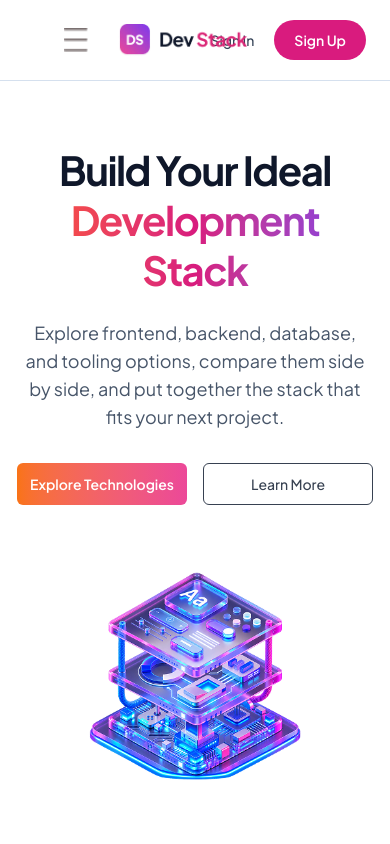
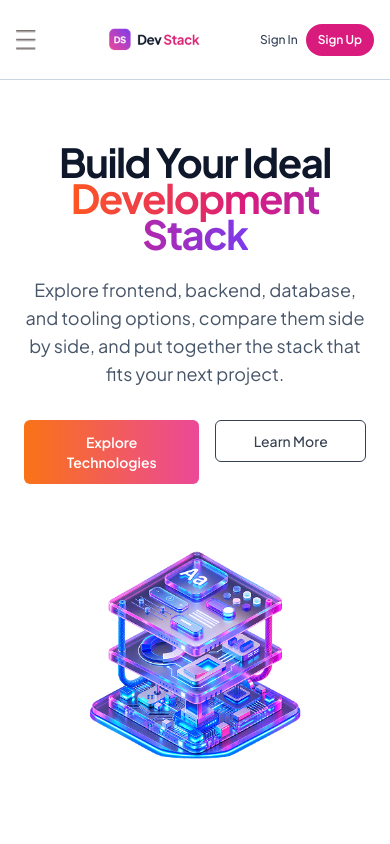
Before and after one commit to nnasif78/DevStack, a React (Vite) app: page / in a window 390 px wide. Shown: the top 844 px of the page. Built offline with nearby package versions, Linux system fonts and the light colour scheme.

Commit message:
minor improvements

```diff
--- a/src/App.tsx
+++ b/src/App.tsx
@@ -2,8 +2,7 @@ import Navbar from "./Navbar"
 import Hero from './Hero'
 import Technologies from "./Technologies"
 import Footer from "./Footer"
-import { ToastContainer, toast } from 'react-toastify'
-import 'react-toastify/dist/ReactToastify.css'
+import { ToastContainer } from 'react-toastify'
 
 
 function App() {
--- a/src/Hero.tsx
+++ b/src/Hero.tsx
@@ -4,26 +4,27 @@ const Hero = () => {
   return (
     <section className="mx-auto flex max-w-7xl flex-col items-center justify-between px-6 py-16 text-center md:flex-row md:text-left lg:px-8">
       <div className="max-w-2xl">
-        <h1 className="text-[40px] font-extrabold leading-tight tracking-[-1.5px] text-[#0F172A] md:text-[60px]">
-          Build Your Ideal
-          <span className="block bg-gradient-to-r from-[#FF5722] via-[#D81B7E] to-[#7C3AED] bg-clip-text text-transparent">Development Stack</span>
+        <h1 className="text-[40px] font-extrabold leading-[0.9] tracking-[-1.5px] text-[#0F172A] md:text-[60px]">
+          Build Your Ideal{' '}
+          <span className="hero-gradient">
+            Development Stack
+          </span>
         </h1>
-
         <p className="mt-6 text-lg leading-7 text-[#475569]">
-          Explore frontend, backend, database, and tooling options, compare them side by side, and put together the stack that fits your next project.
+          Explore frontend, backend, database, and tooling options, compare them
+          side by side, and put together the stack that fits your next project.
         </p>
-
         <div className="mt-8 flex justify-center gap-4 md:justify-start">
-          <button className="h-[42px] w-[170px] cursor-pointer rounded-md bg-gradient-to-r from-[#F97316] to-[#EC4899] text-sm font-semibold text-white">Explore Technologies</button>
-          <button className="h-[42px] w-[170px] cursor-pointer rounded-md border border-[#374151] bg-white text-sm font-medium text-[#374151]">Learn More</button>
+          <button className="explore-gradient rounded-md px-6 py-3 text-sm font-semibold text-white">
+            Explore Technologies
+          </button>
+          <button className="h-[42px] w-[170px] cursor-pointer rounded-md border border-[#374151] bg-white text-sm font-medium text-[#374151]">
+            Learn More
+          </button>
         </div>
       </div>
-
-
-        <img src={bannerStack} alt="Development Stack" className="w-full max-w-[500px]" />
-
+      <img src={bannerStack} alt="Development Stack" className="w-full max-w-[500px]" />
     </section>
   )
 }
-
 export default Hero
--- a/src/Navbar.tsx
+++ b/src/Navbar.tsx
@@ -3,10 +3,10 @@ import hamburger from './assets/hamburger.png'
 
 const Navbar = () => {
   return (
-    <nav className="sticky top-0 border-b border-[#d5e0ee] bg-white">
-      <div className="relative mx-auto flex h-20 max-w-7xl items-center justify-between px-6 lg:px-8">
-        <button className="md:hidden ml-10"><img src={hamburger} alt="Menu" className="h-6 w-6" /></button>
-        <a href="#" className="absolute left-[47%] -translate-x-1/2 md:static md:translate-x-0 "><img src={logoText} alt="Dev Stack" className="w-[130px]" /></a>
+    <nav className="sticky top-0 bg-white">
+      <div className="mx-auto flex h-20 max-w-7xl items-center justify-between border-b border-[#cad5e4] px-4 sm:px-6 lg:px-8">
+        <button className="w-8 md:hidden"><img src={hamburger} alt="Menu"  className="h-5 w-5" /></button>
+        <a href="#" className="flex flex-1 justify-center md:flex-none"><img src={logoText} alt="Dev Stack" className="h-6" /></a>
         <div className="hidden flex-1 justify-center gap-8 md:flex">
           <a href="#" className="text-sm font-semibold text-[#DB2777]">Home</a>
           <a href="#technologies" className="text-sm font-medium text-[#475569]">Technologies</a>
@@ -14,9 +14,9 @@ const Navbar = () => {
           <a href="#about" className="text-sm font-medium text-[#475569]">About</a>
           <a href="#contact" className="text-sm font-medium text-[#475569]">Contact</a>
         </div>
-        <div className="flex gap-2">
-          <button className="px-3 py-2 text-sm font-medium text-[#334155] cursor-pointer">Sign In</button>
-          <button className="rounded-full bg-[#D91B7E] px-5 py-2.5 text-sm font-semibold text-white cursor-pointer">Sign Up</button>
+        <div className="flex items-center gap-2">
+          <button className="text-xs font-medium text-[#334155] sm:text-sm">Sign In</button>
+          <button className="rounded-full bg-[#D91B7E] px-3 py-2 text-xs font-semibold text-white sm:px-4 sm:text-sm">Sign Up</button>
         </div>
       </div>
     </nav>
--- a/src/Technologies.tsx
+++ b/src/Technologies.tsx
@@ -1,6 +1,5 @@
 import { useEffect, useState } from 'react'
 import { toast } from 'react-toastify'
-import { ToastContainer } from 'react-toastify'
 
 const Technologies = () => {
     const [technologies, setTechnologies] = useState<any[]>([])
@@ -48,7 +47,7 @@ const Technologies = () => {
 
             <div>
                 <h2 className="text-[36px] font-extrabold tracking-[-1px] text-[#0F172A]">
-                    Explore the <span className="bg-gradient-to-r from-[#EC4899] to-[#8B5CF6] bg-clip-text text-transparent">Technologies</span>
+                    Explore the <span className="technologies-gradient bg-clip-text text-transparent">Technologies</span>
                 </h2>
                 <p className="mt-3 text-base text-[#475569]">
                     Pick one technology per category to build your ideal stack.
@@ -59,7 +58,13 @@ const Technologies = () => {
 
                 <div className="grid gap-6 md:grid-cols-2 lg:grid-cols-3">
                     {technologies.map((technology) => (
-                        <div key={technology.id} className="rounded-lg border border-[#E0F2FE] p-5">
+                        <div
+                            key={technology.id}
+                            className={`rounded-lg border p-5 ${stack.includes(technology.id)
+                                    ? 'brand-selected'
+                                    : 'border-[#E0F2FE] bg-white'
+                                }`}
+                        >
 
                             <div className="flex h-10 items-center justify-between">
                                 <img src={technology.icon} alt={technology.name} className="h-10 w-10" />
@@ -97,8 +102,8 @@ const Technologies = () => {
                             <button
                                 onClick={() => addToStack(technology.id)}
                                 className={`mt-4 h-9 w-full rounded bg-[#0A0F1D] text-xs font-medium text-white ${stack.includes(technology.id)
-                                        ? "cursor-not-allowed"
-                                        : "cursor-pointer"
+                                    ? "cursor-not-allowed"
+                                    : "cursor-pointer"
                                     }`}
                             >
                                 {stack.includes(technology.id) ? '✓ Added to Stack' : 'Add to Stack'}
--- a/src/index.css
+++ b/src/index.css
@@ -1,7 +1,46 @@
 @import url('https://fonts.googleapis.com/css2?family=Plus+Jakarta+Sans:wght@400;500;600;700&display=swap');
-
 @import "tailwindcss";
 
+:root {
+  --hero-gradient: linear-gradient(
+    to right,
+    #FF5722,
+    #D81B7E,
+    #7C3AED
+  );
+  --explore-gradient: linear-gradient(
+    to right,
+    #F97316,
+    #EC4899
+  );
+  --technologies-gradient: linear-gradient(
+    to right,
+    #EC4899,
+    #8B5CF6
+  );
+}
 body {
   font-family: 'Plus Jakarta Sans', sans-serif;
 }
+
+/* Gradient text */
+.hero-gradient {
+  background: var(--hero-gradient);
+  background-clip: text;
+  -webkit-background-clip: text;
+  color: transparent;
+  -webkit-text-fill-color: transparent;
+}
+
+.technologies-gradient {
+  background: var(--technologies-gradient);
+  background-clip: text;
+  -webkit-background-clip: text;
+  color: transparent;
+  -webkit-text-fill-color: transparent;
+}
+
+/* Gradient button background */
+.explore-gradient {
+  background: var(--explore-gradient);
+}
```
Also changed, not shown: src/App.css (deleted, +0 -184 lines).
